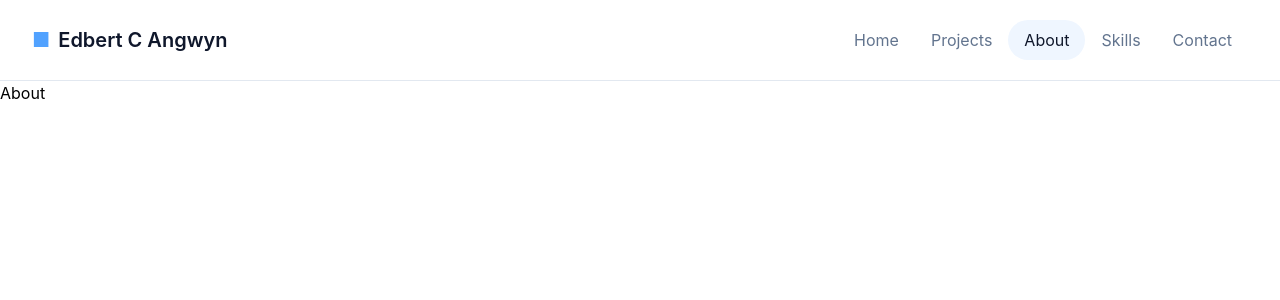
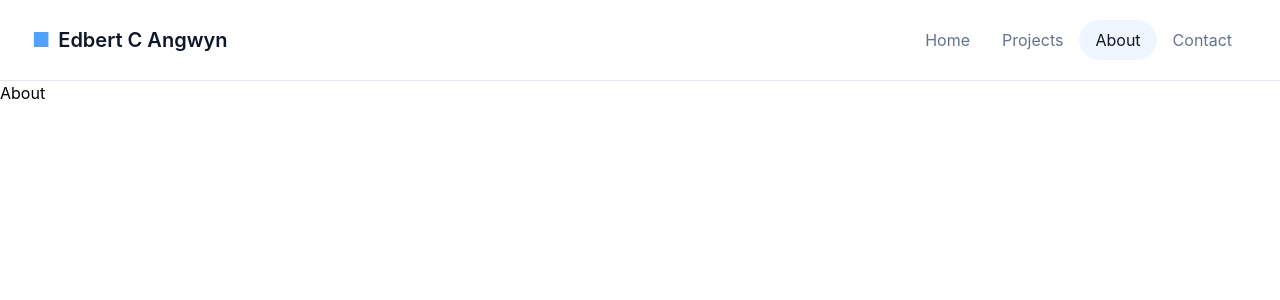
Before and after one commit to EdbertCA/edbert-ca-portfolio, a React (Vite) app: page /about in a window 1280 px wide. Shown: the top 300 px of the page. Built offline with nearby package versions, Linux system fonts and the light colour scheme.

Commit message:
style: removing skill page

```diff
--- a/src/App.tsx
+++ b/src/App.tsx
@@ -3,7 +3,6 @@ import { Routes, Route } from "react-router-dom"
 import Home from "./pages/Home"
 import About from "./pages/About"
 import Projects from "./pages/Projects"
-import Skills from "./pages/Skills"
 import Contact from "./pages/Contact"
 import Navbar from "./components/Navbar"
 
@@ -15,7 +14,6 @@ export default function App() {
         <Route path="/" element={<Home />} />
         <Route path="/about" element={<About />} />
         <Route path="/projects" element={<Projects />} />
-        <Route path="/skills" element={<Skills />} />
         <Route path="/contact" element={<Contact />} />
       </Routes>
     </>
--- a/src/components/Navbar.tsx
+++ b/src/components/Navbar.tsx
@@ -4,7 +4,6 @@ const navLinks = [
   { name: "Home", path: "/" },
   { name: "Projects", path: "/projects" },
   { name: "About", path: "/about" },
-  { name: "Skills", path: "/skills" },
   { name: "Contact", path: "/contact" },
 ];
 
--- a/src/pages/Skills.tsx
+++ /dev/null
@@ -1,3 +0,0 @@
-export default function Skills() {
-  return <h1>Skills</h1>
-}
```
